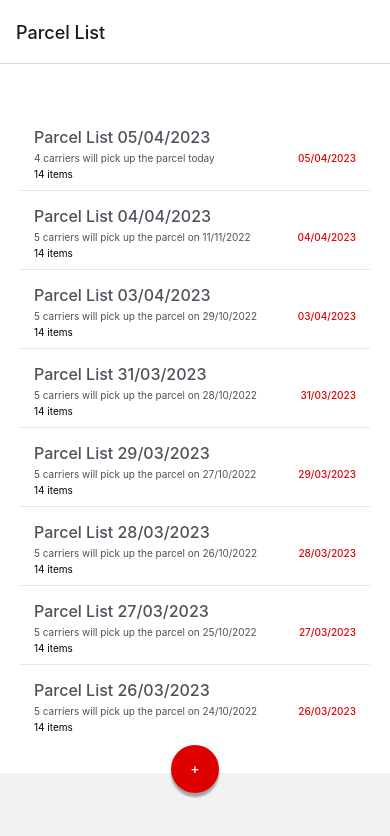
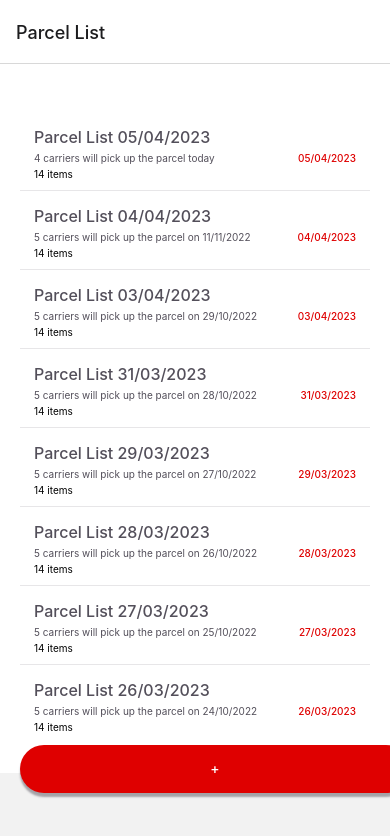
Before and after one commit to DonatellaC/carriex-app-react-native, a React Native app: screen / in a window 390 px wide. Shown: the top 836 px of the page. Built offline with nearby package versions, Linux system fonts and the light colour scheme.

Commit message:
fix: fixed style modal

```diff
--- a/package.json
+++ b/package.json
@@ -9,6 +9,7 @@
     "web": "expo start --web"
   },
   "dependencies": {
+    "@expo-google-fonts/inter": "^0.2.3",
     "@expo/webpack-config": "^18.0.1",
     "@react-navigation/native": "^6.1.6",
     "@react-navigation/native-stack": "^6.9.12",
@@ -18,8 +19,8 @@
     "react-dom": "18.2.0",
     "react-native": "0.71.4",
     "react-native-screens": "~3.20.0",
-    "react-native-web": "~0.18.10",
-    "react-native-svg": "13.4.0"
+    "react-native-svg": "13.4.0",
+    "react-native-web": "~0.18.10"
   },
   "devDependencies": {
     "@babel/core": "^7.20.0"
--- a/src/components/Button/styles.js
+++ b/src/components/Button/styles.js
@@ -9,13 +9,15 @@ const stylesFn = ({ shape }) => {
 
   return StyleSheet.create({
     btnBody: {
+      display: "flex",
+      justifyContent: "center",
+      alignItems: "center",
       backgroundColor: "#DF0000",
       padding: 0,
       width: buttonWidth,
       borderRadius: borderRadius,
       height: buttonHeight,
-      justifyContent: "center",
-      alignItems: "center",
+      width: "100%",
       shadowColor: "rgba(58, 53, 65, 0.42)",
       shadowOffset: { width: 0, height: 4 },
       shadowOpacity: 1,
@@ -24,19 +26,19 @@ const stylesFn = ({ shape }) => {
       borderWidth: 0,
       position: "fixed",
       bottom: 0,
-      left: "50%",
-      transform: [{ translateX: "-50%" }],
+      elevation: 8,
       marginBottom: 20,
     },
     btnText: {
       color: "#FFFFFF",
       fontSize: 14,
       textAlign: "center",
-      fontFamily: "Inter",
+      // fontFamily: "Inter",
       fontWeight: 500,
       lineHeight: 24,
       letterSpacing: 0.4,
       textTransform: "uppercase",
+      alignItems: "center",
     },
   });
 };
--- a/src/components/List/styles.js
+++ b/src/components/List/styles.js
@@ -4,12 +4,12 @@ const styles = StyleSheet.create({
   wrapper: {
     display: "flex",
     flexDirection: "column",
-    fontFamily: "Inter",
+    // fontFamily: "Inter",
     borderBottomWidth: 0,
     paddingBottom: 10,
     paddingLeft: 14,
     paddingRight: 14,
-    fontFamily: "Inter",
+    // fontFamily: "Inter",
     fontStyle: "normal",
   },
   borderBottom: {
@@ -84,7 +84,7 @@ const styles = StyleSheet.create({
     fontWeight: "400",
     marginRight: 4,
     flex: 1,
-    fontweight: 400,
+    fontWeight: 400,
     fontSize: 10,
     lineHeight: 12,
   },
@@ -98,7 +98,7 @@ const styles = StyleSheet.create({
     width: 50,
   },
   numbersOfItems: {
-    fontweight: 400,
+    fontWeight: 400,
     fontSize: 10,
     lineHeight: 12,
   },
--- a/src/components/Modal/Modal.js
+++ b/src/components/Modal/Modal.js
@@ -56,7 +56,9 @@ const Modal = ({
         />
       </View>
       <TouchableOpacity>
-        <Button text={textButton} onPress={handleSubmit} />
+        <View style={styles.button}>
+          <Button text={textButton} onPress={handleSubmit} />
+        </View>
       </TouchableOpacity>
     </View>
   );
--- a/src/components/Modal/styles.js
+++ b/src/components/Modal/styles.js
@@ -3,7 +3,7 @@ import { StyleSheet } from "react-native";
 const styles = StyleSheet.create({
   container: {
     position: "absolute",
-    width: 360,
+    width: 375,
     height: 354,
     left: 0,
     backgroundColor: "#FFFFFF",
@@ -18,7 +18,7 @@ const styles = StyleSheet.create({
     fontSize: 20,
     lineHeight: 24,
     color: "rgba(58, 53, 65, 0.87)",
-    fontFamily: "Inter",
+    // fontFamily: "Inter",
     fontStyle: "normal",
     marginBottom: 30,
   },
@@ -34,13 +34,19 @@ const styles = StyleSheet.create({
     marginRight: 22,
   },
   label: {
-    backgroundColor: "#fff",
+    backgroundColor: "#FFFFFF",
     position: "absolute",
     color: "rgba(58, 53, 65, 0.87)",
-    top: -14,
+    top: -12,
     left: 35,
     padding: 5,
     fontSize: 12,
+    zIndex: 1,
+  },
+  button: {
+    paddingLeft: 20,
+    paddingRight: 21,
+    marginTop: 40,
   },
 });
 
--- a/src/features/ParcelDetails/styles.js
+++ b/src/features/ParcelDetails/styles.js
@@ -12,7 +12,7 @@ const styles = StyleSheet.create({
     marginBottom: 16,
   },
   items: {
-    fontFamily: "Inter",
+    // fontFamily: "Inter",
     fontStyle: "normal",
     fontWeight: 400,
     fontSize: 10,
--- a/src/features/ParcelList/styles.js
+++ b/src/features/ParcelList/styles.js
@@ -13,7 +13,7 @@ const styles = StyleSheet.create({
     flex: 1,
   },
   title: {
-    fontFamily: "Inter",
+    // fontFamily: "Inter",
     fontStyle: "normal",
     fontWeight: "500",
     fontSize: 24,
@@ -29,6 +29,9 @@ const styles = StyleSheet.create({
   modalOpenContainer: {
     backgroundColor: "rgba(0, 0, 0, 0.5)",
   },
+  modalOpenContainer: {
+    backgroundColor: "rgba(0, 0, 0, 0.5)",
+  },
 });
 
 export default styles;
```
Also changed, not shown: 1 other file (tests, documents, lock files or other folders).
